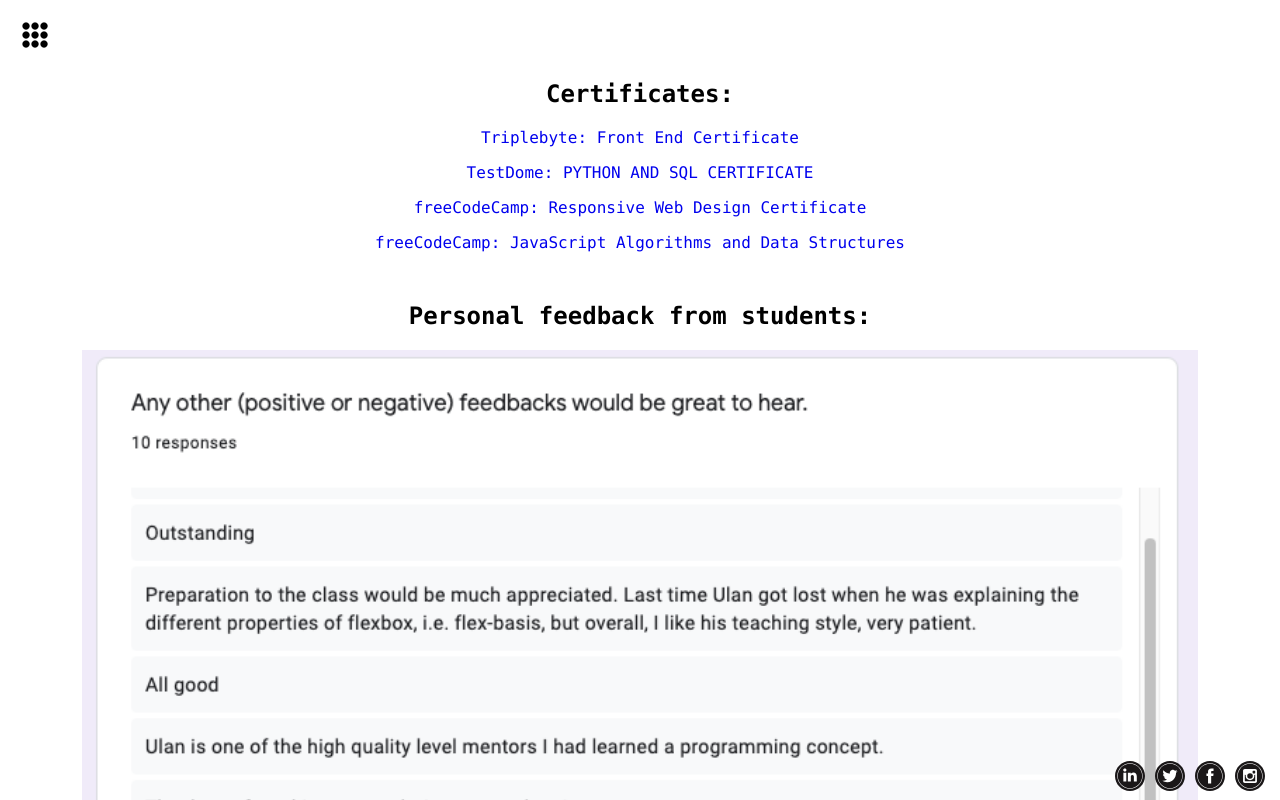
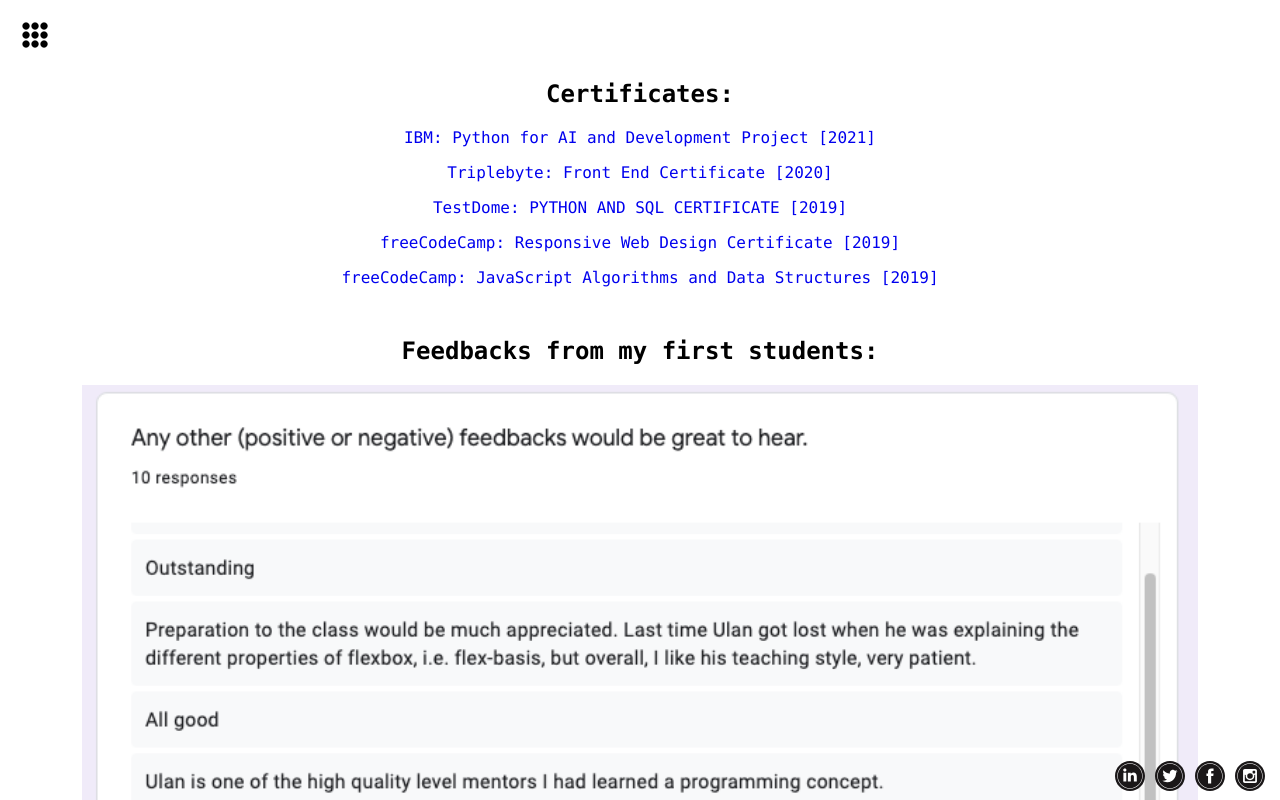
Before and after one commit to urakymzhan/personal-site, a React (Create React App) app: page /certificates in a window 1280 px wide. Shown: the top 800 px of the page. Built offline with nearby package versions, Linux system fonts and the light colour scheme.

Commit message:
Blog page updated

```diff
--- /dev/null
+++ b/src/components/blogs/Blog.jsx
@@ -0,0 +1,31 @@
+import React, { useState, useEffect } from "react";
+import { useLocation } from "react-router-dom";
+import ReactMarkdown from "react-markdown";
+import BlogWrapper from "./styled";
+import Navigator from "../utils/Navigator";
+
+function Blog() {
+  const [blog, setBlog] = useState("");
+  // Show only specific blog
+  const { pathname } = useLocation();
+  let fileName = pathname.slice(7);
+
+  useEffect(() => {
+    // TODO: this might throw error because of require.
+    const blogname = require(`./content/${fileName}.md`).default;
+    fetch(blogname)
+      .then((response) => response.text())
+      .then((text) => {
+        setBlog(text);
+      });
+  }, [fileName]);
+
+  return (
+    <Navigator>
+      <BlogWrapper>
+        <ReactMarkdown source={blog} />
+      </BlogWrapper>
+    </Navigator>
+  );
+}
+export default Blog;
--- a/src/components/blogs/BlogOne.jsx
+++ /dev/null
@@ -1,26 +0,0 @@
-import React, { useState, useEffect } from 'react';
-import blogone from './content/blogone.md';
-import ReactMarkdown from 'react-markdown';
-import BlogWrapper from './styled';
-import Navigator from '../utils/Navigator';
-
-function BlogOne() {
-  const [blog, setBlog] = useState('');
-
-  useEffect(() => {
-    fetch(blogone)
-      .then((response) => response.text())
-      .then((text) => {
-        setBlog({ blog: text });
-      });
-  }, [blog]);
-
-  return (
-      <Navigator>
-        <BlogWrapper>
-          <ReactMarkdown source={blog.blog} />
-        </BlogWrapper>
-      </Navigator>
-  );
-}
-export default BlogOne;
--- a/src/components/blogs/BlogTwo.jsx
+++ /dev/null
@@ -1,27 +0,0 @@
-import React, { useState, useEffect } from 'react';
-import blogtwo from './content/blogtwo.md';
-import ReactMarkdown from 'react-markdown';
-import BlogWrapper from './styled';
-import Navigator from '../utils/Navigator';
-
-function BlogTwo() {
-  const [blog, setBlog] = useState('');
-
-  useEffect(() => {
-    fetch(blogtwo)
-      .then((response) => response.text())
-      .then((text) => {
-        setBlog({ blog: text });
-      });
-  }, [blog]);
-
-  return (
-      <Navigator>
-        <BlogWrapper>
-          <ReactMarkdown source={blog.blog} />
-        </BlogWrapper>
-      </Navigator>
-  );
-}
-
-export default BlogTwo;
--- a/src/components/blogs/headline.js
+++ b/src/components/blogs/headline.js
@@ -1,17 +1,13 @@
-import { BlogOne, BlogTwo } from '../blogs';
-
-// TODO: write a function for lowering title later
+// TODO: write a function for lowering title and overall make this page more dynamic maybe?
 export const blogs = [
   {
     id: 1,
-    link: 'my-story-and-advise-on-career',
-    title: 'Little Story and Advise on Career',
-    comp: BlogOne,
+    link: "my-story-and-advise-on-career",
+    title: "Little Story and Advise on Career",
   },
   {
     id: 2,
-    link: 'just-thoughts-in-quarantine',
-    title: 'Just thoughts in Quarantine',
-    comp: BlogTwo,
+    link: "just-thoughts-in-quarantine",
+    title: "Just thoughts in Quarantine",
   },
 ];
--- a/src/components/blogs/index.js
+++ b/src/components/blogs/index.js
@@ -1,7 +1,3 @@
-import BlogOne from './BlogOne.jsx';
-import BlogTwo from './BlogTwo.jsx';
+import Blog from "./Blog.jsx";
 
-export {
-    BlogOne,
-    BlogTwo
-}
+export { Blog };
--- a/src/components/dynamic/Sidebar.jsx
+++ b/src/components/dynamic/Sidebar.jsx
@@ -15,10 +15,18 @@
         </Link>
         <Link to="/" onClick={() => setOpen(!open)}>
           <p>Ulan Rakymzhanov</p>
-          <p>- HOME -</p>
+          <p>- home -</p>
         </Link>
       </Profile>
       <SideNavBlogTitles>
+      <Link to="/blogs" onClick={() => setOpen(!open)}>
+          <li>
+            <span role="img" aria-label="handwrite emoji">
+              ✍🏻
+            </span>{' '}
+            Blogs{' '}
+          </li>
+        </Link>
         <Link to="/projects" onClick={() => setOpen(!open)}>
           <li>
             <span role="img" aria-label="tools emoji">
@@ -43,14 +51,7 @@
             Qualifications
           </li>
         </Link>
-        <Link to="/blogs" onClick={() => setOpen(!open)}>
-          <li>
-            <span role="img" aria-label="handwrite emoji">
-              ✍🏻
-            </span>{' '}
-            Blogs{' '}
-          </li>
-        </Link>
+
         <a href={bookshelf_url} target="_blank" rel="noreferrer">
           <li>
             <span role="img" aria-label="bookshelf emoji">
--- a/src/components/routes/Router.jsx
+++ b/src/components/routes/Router.jsx
@@ -1,18 +1,19 @@
-import React, {Suspense} from 'react';
-import { Switch, Route } from 'react-router-dom';
-import { blogs } from '../blogs/headline';
-// import { MainRouter } from './styled';
-import LayoutWrapper from '../utils/Layout';
+import React, { Suspense } from "react";
+import { Switch, Route } from "react-router-dom";
+import Blog from "../blogs/Blog";
+import { blogs } from "../blogs/headline";
+import LayoutWrapper from "../utils/Layout";
 
-const Home  = React.lazy( () => import('../static/Home.jsx'));
-const Projects  = React.lazy( () => import('../static/Projects.jsx'));
-const Videos  = React.lazy( () => import('../static/Videos.jsx'));
-const NoMatch  = React.lazy( () => import('../static/NoMatch.jsx'));
-const Certificates  = React.lazy( () => import('../static/Certificates.jsx'));
-const BlogsNavigationPage  = React.lazy( () => import('./BlogsNavigationPage.jsx'));
+const Home = React.lazy(() => import("../static/Home.jsx"));
+const Projects = React.lazy(() => import("../static/Projects.jsx"));
+const Videos = React.lazy(() => import("../static/Videos.jsx"));
+const NoMatch = React.lazy(() => import("../static/NoMatch.jsx"));
+const Certificates = React.lazy(() => import("../static/Certificates.jsx"));
+const BlogsNavigationPage = React.lazy(() =>
+  import("./BlogsNavigationPage.jsx")
+);
 
 const Router = () => {
-
   return (
     <LayoutWrapper>
       <Suspense fallback={<div>Loading ...</div>}>
@@ -25,7 +26,6 @@
             <BlogsNavigationPage />
           </Route>
           {blogs.map((blog) => {
-          const Blog = blog.comp;
             return (
               <Route
                 key={blog.id}
@@ -43,9 +43,6 @@
           <Route path="/certificates">
             <Certificates />
           </Route>
-        {/* <Route path="/bookshelf">
-          <Bookshelf />
-        </Route> */}
           <Route path="*">
             <NoMatch />
           </Route>
--- a/src/components/static/Certificates.jsx
+++ b/src/components/static/Certificates.jsx
@@ -1,57 +1,71 @@
-import React from 'react';
-import feedback from '../../assets/feedback.png';
+import React from "react";
+import feedback from "../../assets/feedback.png";
 
 export default function Certificates() {
   return (
-      <div style={{ textAlign: 'center' }}>
-        <div style={{ marginBottom: '50px'}}>
+    <div style={{ textAlign: "center" }}>
+      <div style={{ marginBottom: "50px" }}>
         <h2>Certificates: </h2>
+        <p>
+          <a
+            href="https://courses.edx.org/certificates/cf4e31605add4ddf9217e60e187a8c26"
+            target="_blank"
+            rel="noreferrer"
+          >
+            {" "}
+            IBM: Python for AI and Development Project [2021]
+          </a>
+        </p>
         <p>
           <a
             href="https://triplebyte.com/tb/ulan-rakymzhanov-utghljv/certificate/track/frontend"
             target="_blank"
+            rel="noreferrer"
           >
-              {' '}
-              Triplebyte: Front End Certificate
+            {" "}
+            Triplebyte: Front End Certificate [2020]
           </a>
         </p>
         <p>
           <a
             href="https://www.testdome.com/cert/7954e9cba7324ca1be99be879fc54fa1?a=true"
             target="_blank"
+            rel="noreferrer"
           >
-              {' '}
-              TestDome: PYTHON AND SQL CERTIFICATE
+            {" "}
+            TestDome: PYTHON AND SQL CERTIFICATE [2019]
           </a>
         </p>
         <p>
           <a
             href="https://www.freecodecamp.org/certification/nextgenerationkg/responsive-web-design"
             target="_blank"
+            rel="noreferrer"
           >
-              {' '}
-              freeCodeCamp: Responsive Web Design Certificate
+            {" "}
+            freeCodeCamp: Responsive Web Design Certificate [2019]
           </a>
         </p>
         <p>
           <a
             href="https://www.freecodecamp.org/certification/nextgenerationkg/javascript-algorithms-and-data-structures"
             target="_blank"
+            rel="noreferrer"
           >
-              {' '}
-              freeCodeCamp: JavaScript Algorithms and Data Structures
+            {" "}
+            freeCodeCamp: JavaScript Algorithms and Data Structures [2019]
           </a>
         </p>
       </div>
-        <div >
-          <h2>Personal feedback from students: </h2>
+
+      <div>
+        <h2>Feedbacks from my first students: </h2>
         <img
           src={feedback}
           alt="feedback img"
-            style={{ width: '90%', height: 'auto' }}
+          style={{ width: "90%", height: "auto" }}
         />
       </div>
-        <p  style={{ color: "darkred" }}>This page still under construction!!!</p>
     </div>
   );
 }
--- a/src/components/static/Footer.jsx
+++ b/src/components/static/Footer.jsx
@@ -7,7 +7,7 @@
       <a
         href="https://www.linkedin.com/in/ulan-rakymzhanov/"
         target="_blank"
-        rel="noopener noreferrer"
+        rel="noreferrer"
       >
         <img
           src={require('../../assets/linkedIn.svg').default}
--- a/src/components/static/Videos.jsx
+++ b/src/components/static/Videos.jsx
@@ -5,18 +5,19 @@
 const Videos = () => {
   return (
     <VideosWrapper>
-      <h4>Old videos when i first started teaching people.</h4>
+      <h4>Some of my teachings [end of 2019] [new ones are private]</h4>
       {teachingVideos &&
-        teachingVideos.map((video, idx) => {
+        teachingVideos?.map((video, idx) => {
           return (
             <section key={idx}>
               <h1>{video.concept}</h1>
               {video.videos &&
                 video.videos.map((singleVideo, i) => {
                   return (
-                    <div key={i}>
+                    <div key={i} >
                       <h5>{singleVideo.title}</h5>
                       <iframe
+                        style={{border: '6px solid #2F4F4F'}}
                         className="front-end-video"
                         title="teaching video"
                         width="560"
```
Also changed, not shown: src/components/blogs/content/just-thoughts-in-quarantine.md (renamed from src/components/blogs/content/blogtwo.md), src/components/blogs/content/my-story-and-advise-on-career.md (renamed from src/components/blogs/content/blogone.md). Lines whose indentation alone changed are shown as unchanged.
